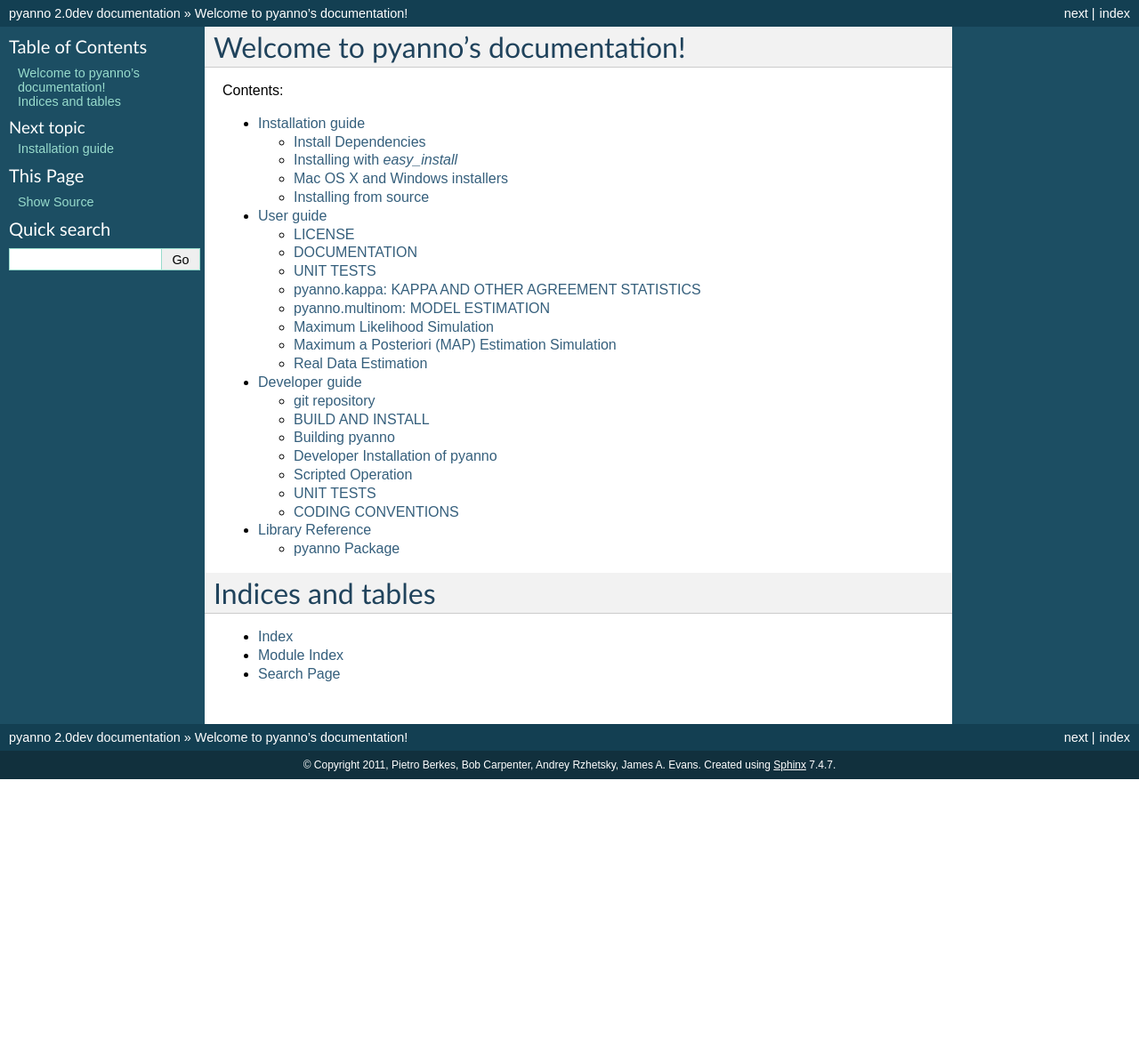
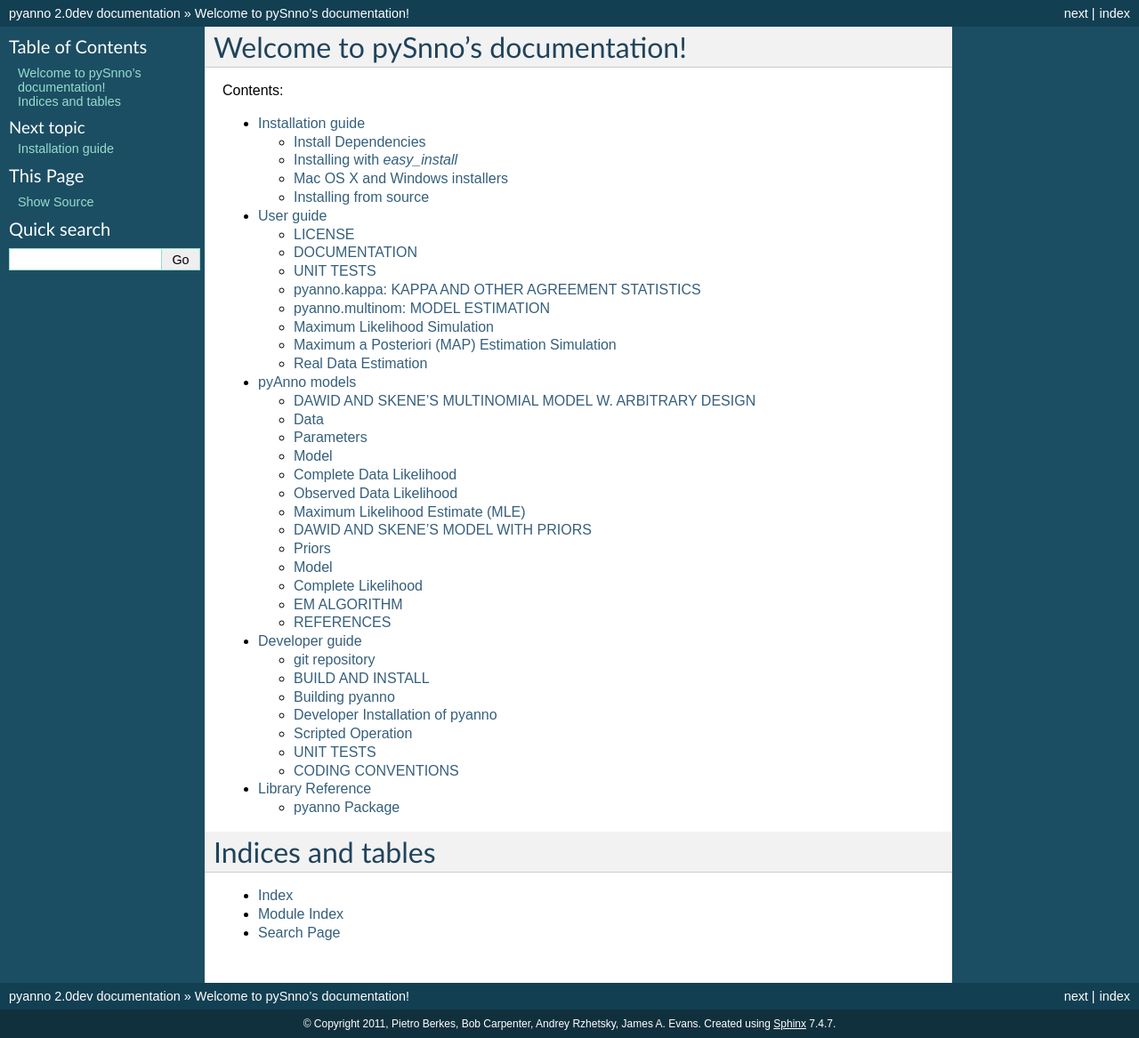
Before and after one commit to xpw0222/uchicago-pyanno, a Sphinx documentation site: the page built from docs/source/index.rst, in a window 1280 px wide. Shown: the whole page at 89% size. Built offline with Sphinx 7.4.7, drawn with Linux system fonts in a browser that asks for light colours; formulas are drawn with MathJax 3; before the commit the page ends 900 px from its top, so only the background shows below that.

Commit message:
DOC: moved models to docs

```diff
--- a/docs/source/index.rst
+++ b/docs/source/index.rst
@@ -3,7 +3,7 @@
    You can adapt this file completely to your liking, but it should at least
    contain the root `toctree` directive.
 
-Welcome to pyanno's documentation!
+Welcome to pySnno's documentation!
 ==================================
 
 Contents:
@@ -13,6 +13,7 @@
 
    Installation guide <installation>
    User guide <user_guide>
+   pyAnno models <models>
    Developer guide <developer_guide>
    Library Reference <modules>
 
--- a/Models.txt
+++ b/docs/source/models.rst
@@ -1,5 +1,5 @@
-pyanno 1.0: MODEL DEFINITIONS
-============================================================
+Model definitions
+=================
 
 DAWID AND SKENE'S MULTINOMIAL MODEL W. ARBITRARY DESIGN
 ------------------------------------------------------------
```
